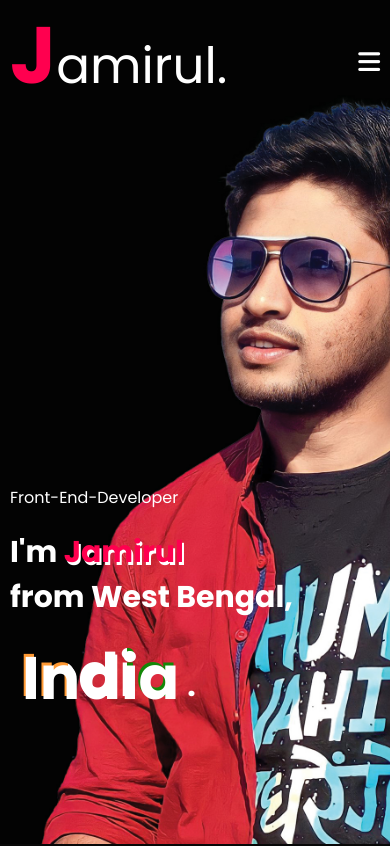
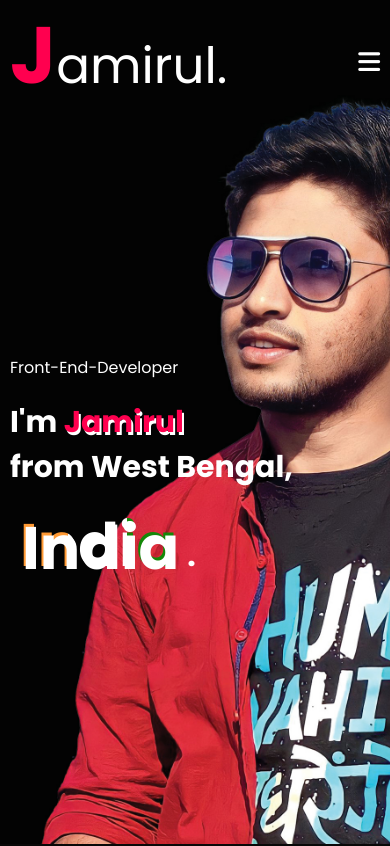
Before and after one commit to Jamirul344/Portfolio, a plain HTML site: page index.html in a window 390 px wide. Shown: the top 846 px of the page. Drawn offline with Linux system fonts and the light colour scheme.

Commit message:
Update style.css

```diff
--- a/style.css
+++ b/style.css
@@ -400,7 +400,7 @@ nav .fa-solid{
         background-size:cover;
     }
     .header-text{
-        margin-top: 100%;
+        margin-top: 240px;
         font-size: 16px;
     }
     .header-text h1{
```
